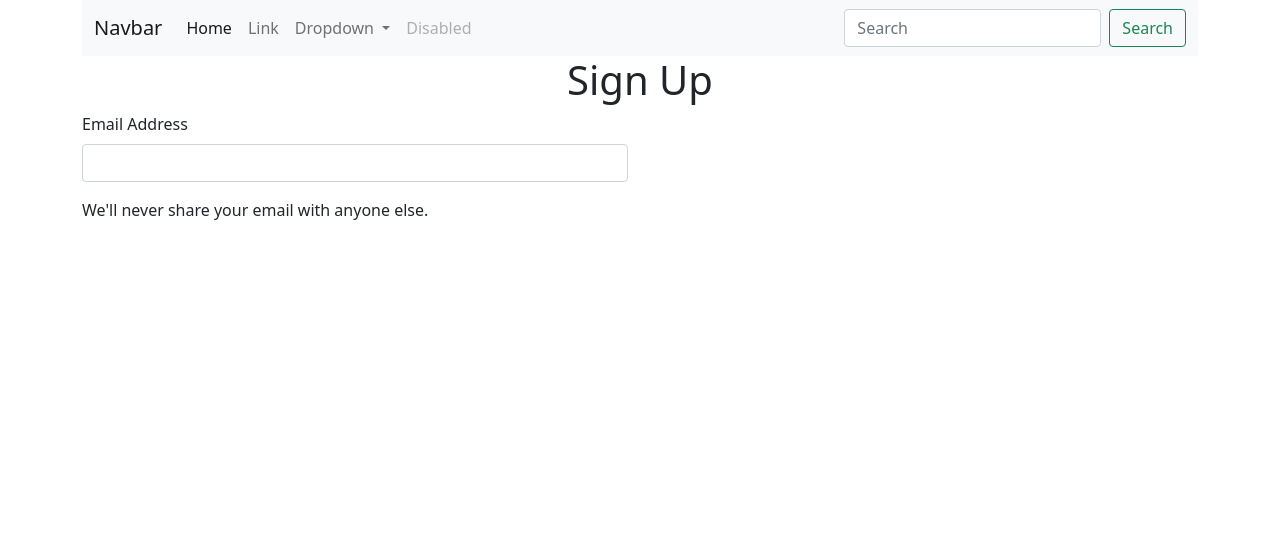
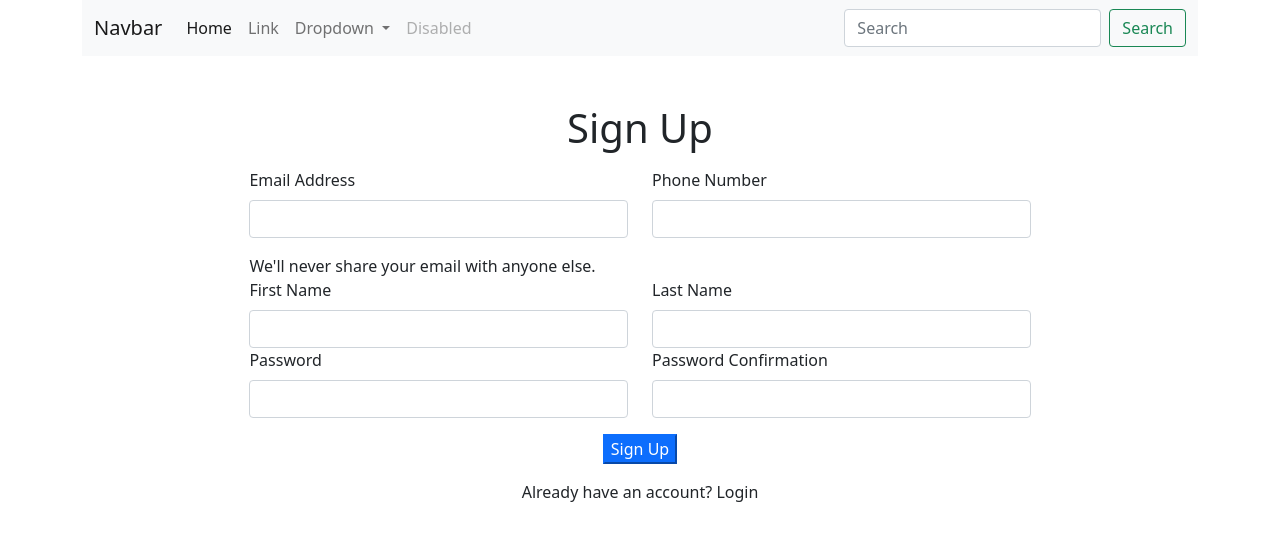
Before and after one commit to jrletner/Beta-Blogs-Client, an Angular app: page /signup in a window 1280 px wide. Shown: the top 540 px of the page. Built offline with nearby package versions, Linux system fonts and the light colour scheme.

Commit message:
added signup form

```diff
--- a/src/app/auth/signup/signup.component.html
+++ b/src/app/auth/signup/signup.component.html
@@ -1,5 +1,6 @@
-<h1 class="text-center">Sign Up</h1>
-<form>
+<div class="div mt-5">
+  <h1 class="text-center mb-3">Sign Up</h1>
+  <form style="margin: 0 auto; max-width: 70%">
     <div class="row">
       <div class="col-6">
         <div class="mb-3">
@@ -8,5 +9,37 @@
         </div>
         <div>We'll never share your email with anyone else.</div>
       </div>
+      <div class="col-6">
+        <label for="" class="form-label">Phone Number</label>
+        <input type="text" class="form-control" />
+      </div>
+    </div>
+    <div class="row">
+      <div class="col-6">
+        <label for="" class="form-label">First Name </label>
+        <input type="text" class="form-control" />
+      </div>
+      <div class="col-6">
+        <label for="" class="form-label">Last Name </label>
+        <input type="text" class="form-control" />
+      </div>
+    </div>
+
+    <div class="row mb-3">
+      <div class="col-6">
+        <label for="" class="form-label">Password</label>
+        <input type="password" class="form-control" />
+      </div>
+      <div class="col-6">
+        <label for="" class="form-label">Password Confirmation</label>
+        <input type="password" class="form-control" />
+      </div>
+    </div>
+    <div class="text-center mb-3">
+      <button class="btn-primary">Sign Up</button>
+    </div>
+    <div>
+      <p class="text-center">Already have an account? <a>Login</a></p>
     </div>
   </form>
+</div>
```
Lines whose indentation alone changed are shown as unchanged.
